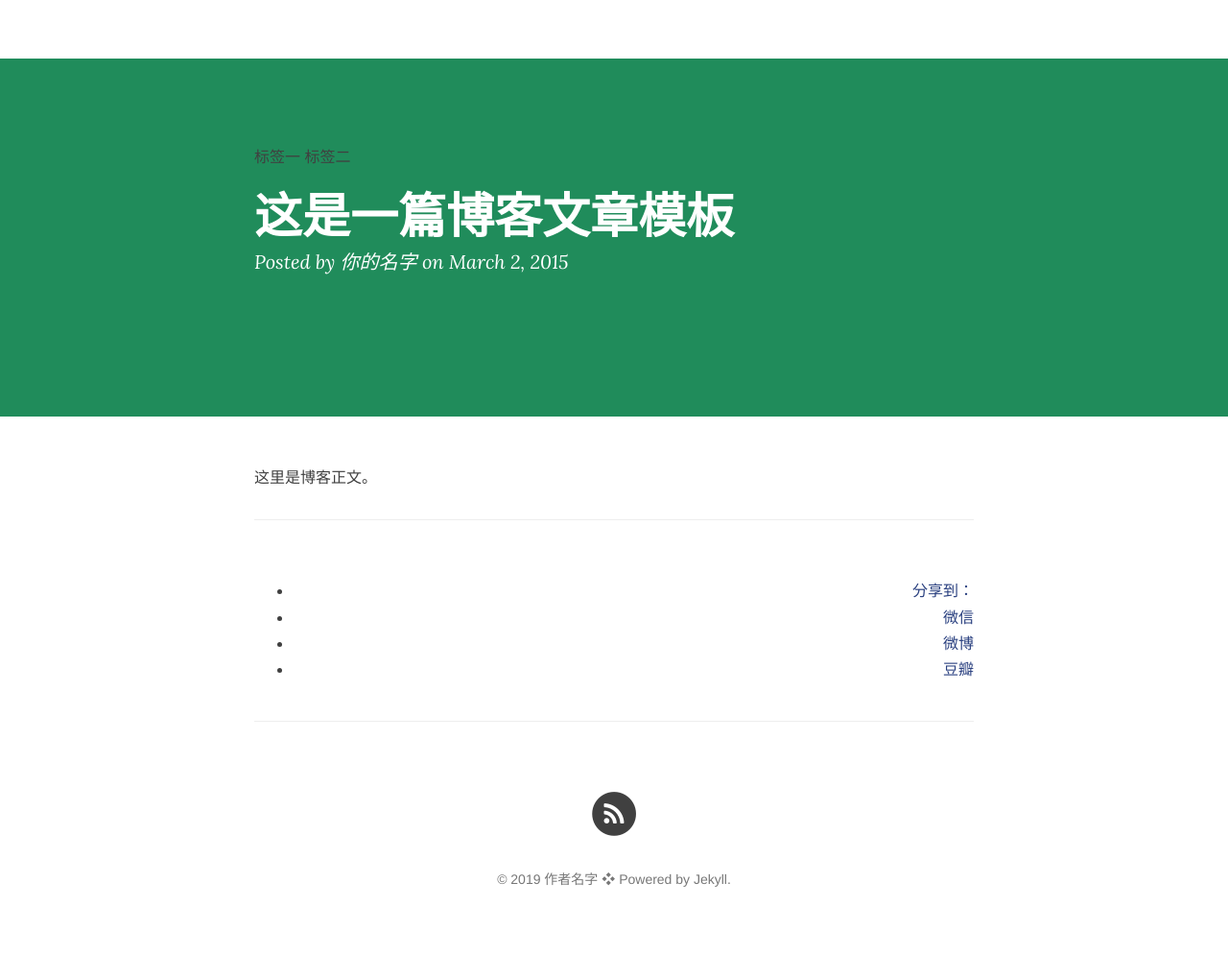
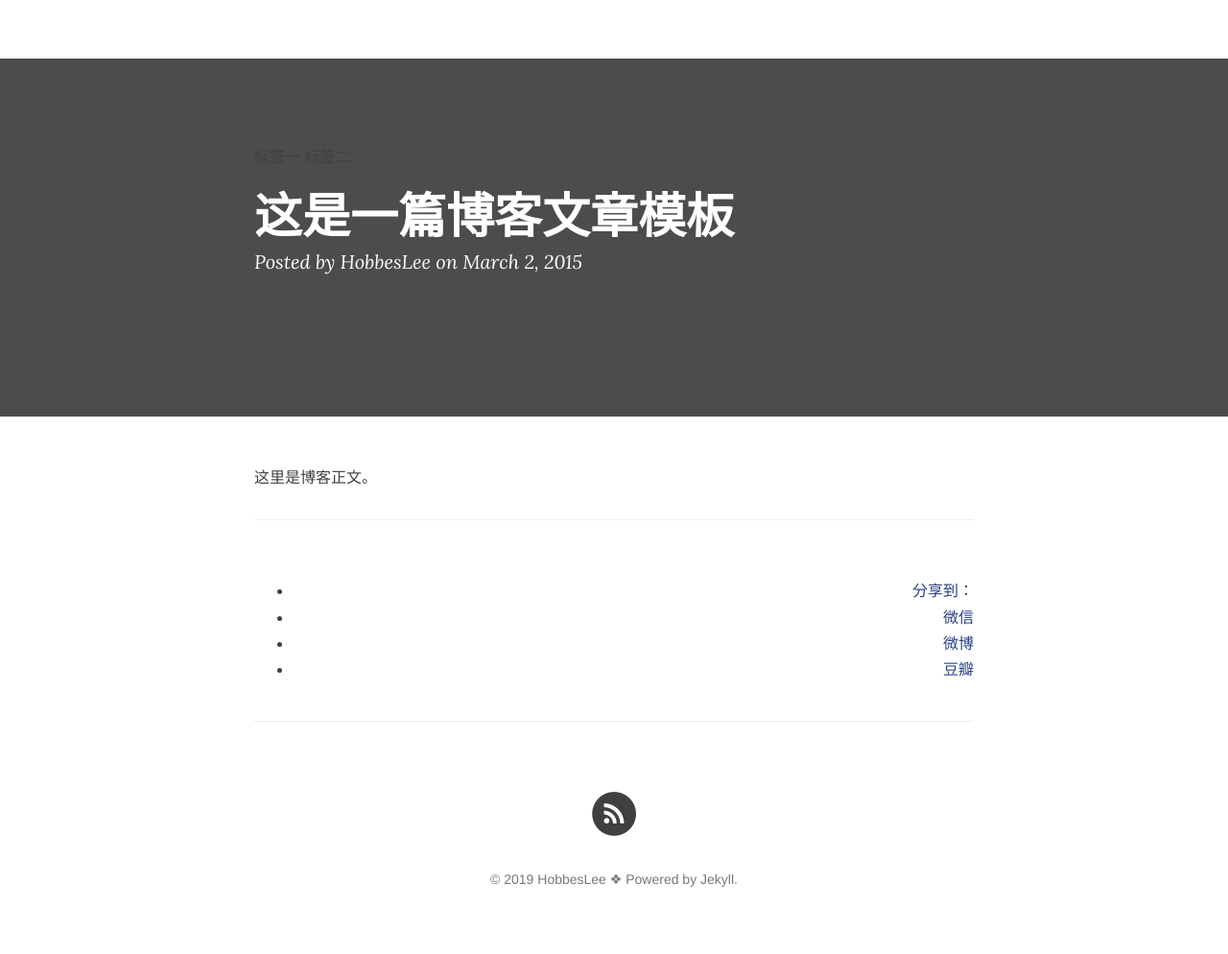
Before and after one commit to HobbesLeex/HobbesLeex.github.io, a Jekyll site: the page built from _posts/2015-03-02-how-to-write.md, in a window 1280 px wide. Shown: the whole page at 96% size. Built offline with Jekyll 4.4.1, drawn with Linux system fonts in a browser that asks for light colours; nearby versions of some CDN libraries; comment, search, counter and statistics services are not loaded.

Commit message:
config commit

```diff
--- a/_config.yml
+++ b/_config.yml
@@ -1,20 +1,20 @@
 # Site settings
-title: 博客名字 # 你的博客名字，可以定义修订
-header-img: "img/green.jpg"
+title: Hao Li'Homepage # 你的博客名字，可以定义修订
+header-img: "img/black.jpg"
 tagline: "cn"
-description: "这是我的博客"  # 一句话描述你的博客
+description: "每天都可以看到自己的进步"  # 一句话描述你的博客
 baseurl: ""
-url: "http://cnfeat"  # 此处填写你的博客地址
+url: "http://HobbesLeex.github.io"  # 此处填写你的博客地址
 
 # About/contact
 owner:
-  name: "作者名字" # 填写作者信息：名字
-  email: X@gmail.com # 填写作者信息：邮箱
-  bio: "你的博客描述" # 填写作者信息：博客描述
+  name: "HobbesLee" # 填写作者信息：名字
+  email: haolee333@gmail.com # 填写作者信息：邮箱
+  bio: "学无止尽" # 填写作者信息：博客描述
 
 # Data
-gavatar: img/favicon.png # 浏览器地址栏小图标，可自定义更改
-favicon: img/favicon.png # 浏览器地址栏小图标，可自定义更改
+gavatar: img/icon1.png # 浏览器地址栏小图标，可自定义更改
+favicon: img/icon1.png # 浏览器地址栏小图标，可自定义更改
 
 douban_username:  # 你的豆瓣id
 twitter_username:
@@ -43,8 +43,8 @@
       type: "posts"
     values:
       layout: "post"
-      author: "你的名字" # 你的名字
-      header-img: "img/green.jpg" # We don't want posts without a header image, that whould mean white on white
+      author: "HobbesLee" # 你的名字
+      header-img: "img/black.jpg" # We don't want posts without a header image, that whould mean white on white
 
 # Comments
 comments :
```
Also changed, not shown: img/icon1.png (added).
